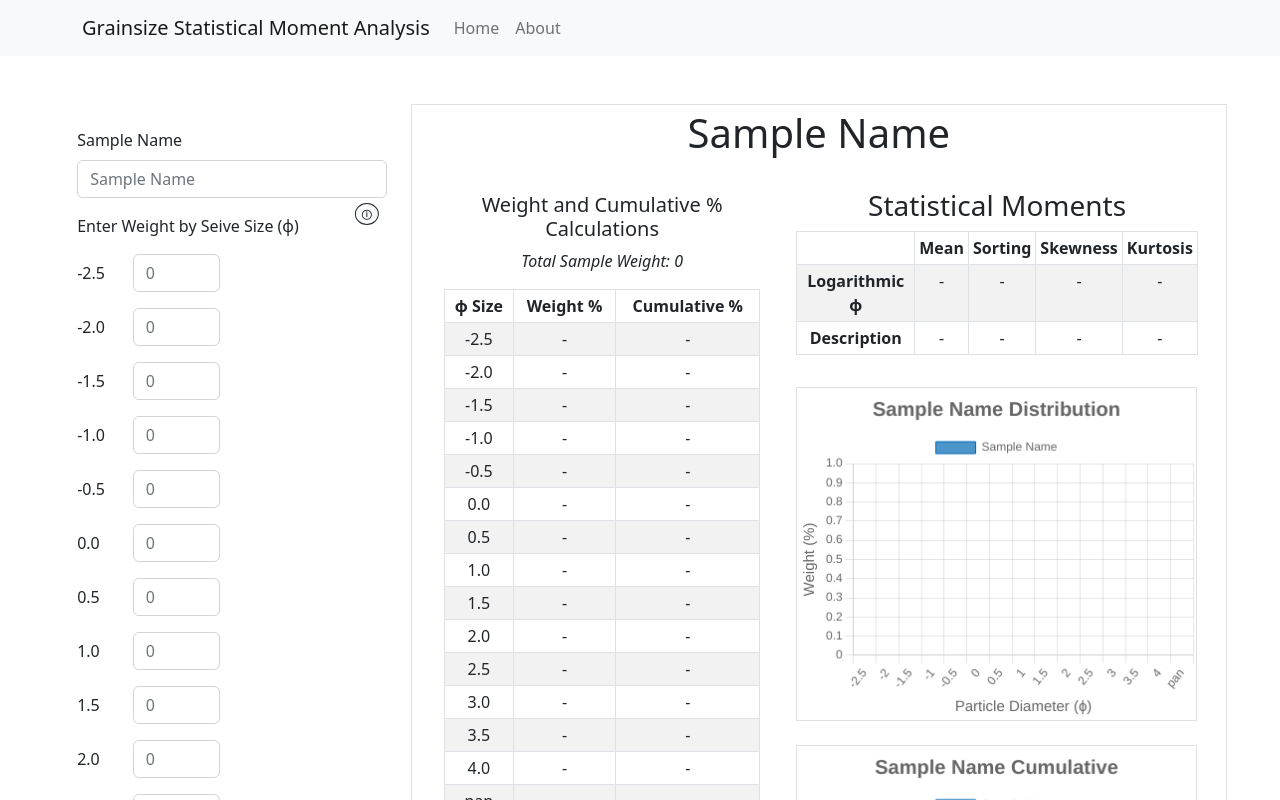
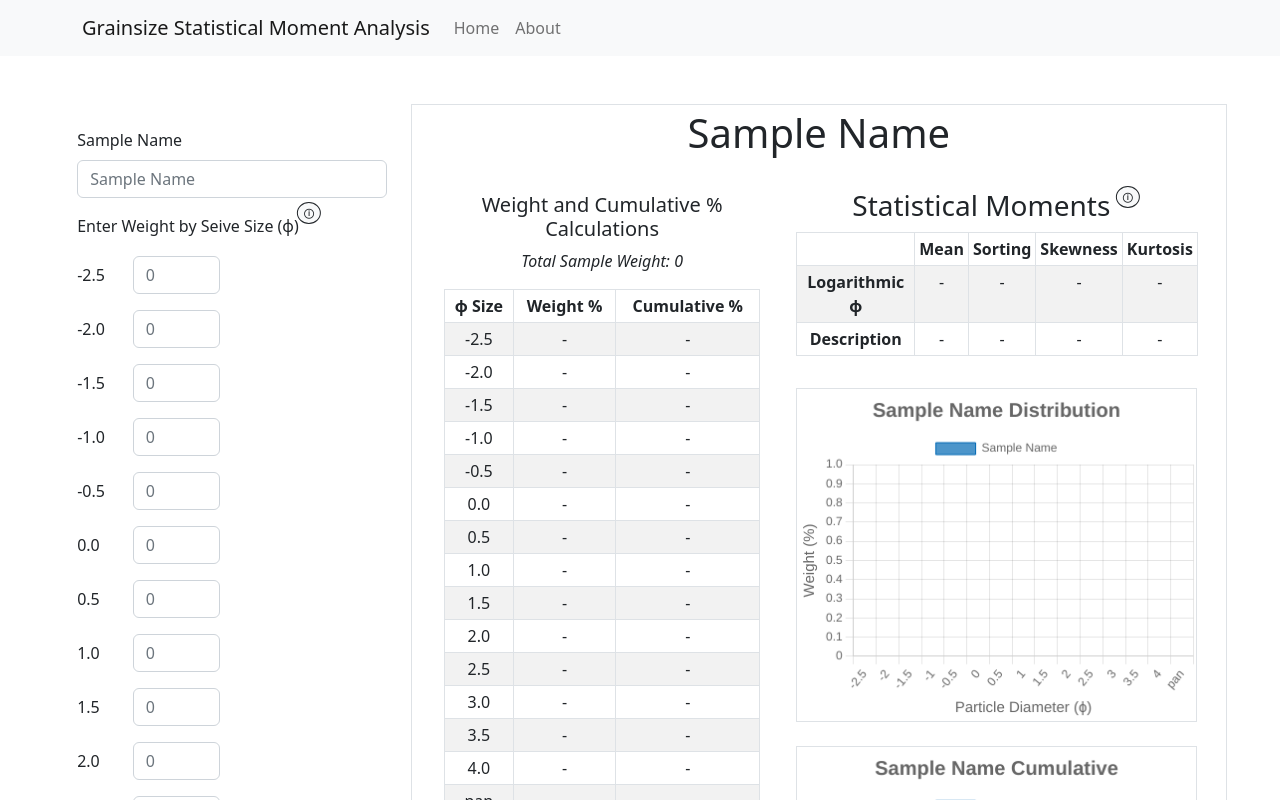
Before and after one commit to KCrandall6/grainsize-statisticalmoment-analysis, a React (Create React App) app: page / in a window 1280 px wide. Shown: the top 800 px of the page. Built offline with nearby package versions, Linux system fonts and the light colour scheme; the HTML template or start-up script is replaced by a standard one.

Commit message:
two info icons added, InfoModal component added to display data correctly; two info icon data filled out; adjusted styling and placement of modal to completion and location of other placed icons

```diff
--- a/src/pages/Home/components/InfoModal.jsx
+++ b/src/pages/Home/components/InfoModal.jsx
@@ -8,7 +8,7 @@ const InfoModal = ({data}) => {
 
   return (
     <>
-      <Button className="rounded-circle text-dark bg-light position-absolute translate-middle badge" variant="outline-dark" size="sm" onClick={() => setShow(true)}>
+      <Button className="rounded-circle text-dark bg-light translate-middle badge" variant="outline-dark" size="sm" onClick={() => setShow(true)}>
         <i className="fas fa-info-circle"></i>
         &#9432;
       </Button>
@@ -18,7 +18,9 @@ const InfoModal = ({data}) => {
           <Modal.Title>{data.title}</Modal.Title>
         </Modal.Header>
         <Modal.Body>{data.content}</Modal.Body>
-        <Modal.Body>{data.image}</Modal.Body>
+        <Modal.Body>
+          <img src={data.image} width="100%" height="auto" alt="grain-size"/>
+        </Modal.Body>
         <Modal.Footer>
           <Button variant="secondary" onClick={() => setShow(false)}>
             Close
--- a/src/pages/Home/components/Report.jsx
+++ b/src/pages/Home/components/Report.jsx
@@ -8,8 +8,6 @@ import html2canvas from 'html2canvas';
 import jsPDF from 'jspdf';
 import Excel from 'exceljs';
 import FileSaver from 'file-saver';
-
-
 
 const Report = ({calculationsData}) => {
 
--- a/src/pages/Home/components/StatisticalMoments.jsx
+++ b/src/pages/Home/components/StatisticalMoments.jsx
@@ -1,8 +1,16 @@
 import React from 'react';
 import Table from 'react-bootstrap/Table';
 
+import InfoModal from './InfoModal';
+import myImage from '../../../modal-photos/statisticalmoments.jpg'
 
 const StatisticalMoments = ({calculationsData}) => {
+
+  const statisticalMomentsInfo = {
+    "title" : "Statistical Moments",
+    "content" : "In order to calculate the statistical moments, the percentiles must first be calculated. Percentiles can be calculated a few different ways, but one way is based on the cumulative distribution curve (0% - 100%) where the percentile represents the particle diameter(Φ) at said percent. For this example, a simple linear interpolation between points at every phi increment was used to calculate percentiles, giving a good estimation of the where the percentile would land. Once the necessary percentiles are had, the statistical moments can then be calculated following the equations in the figure below. The statistical moments here are calculated following the Folk and Ward (1957) logarithmic graphical measures.",
+    "image" : myImage
+  }
 
   let moments = {
     'mean' : '-',
@@ -120,7 +128,7 @@ const StatisticalMoments = ({calculationsData}) => {
 
   return(
     <div className='text-center'>
-      <h3>Statistical Moments</h3>
+      <h3>Statistical Moments <InfoModal data={statisticalMomentsInfo}/></h3>
       <Table striped bordered hover size="sm">
           <thead>
             <tr>
--- a/src/pages/Home/components/styles.css
+++ b/src/pages/Home/components/styles.css
@@ -2,5 +2,7 @@
   font-size: 0.6rem !important;
   font-weight: bold;
   height: 22px;
-  right: 20px;
+  left: 10px;
+  bottom: 5px;
+  position:relative
 }
```
Also changed, not shown: src/modal-photos/statisticalmoments.jpg (added).
